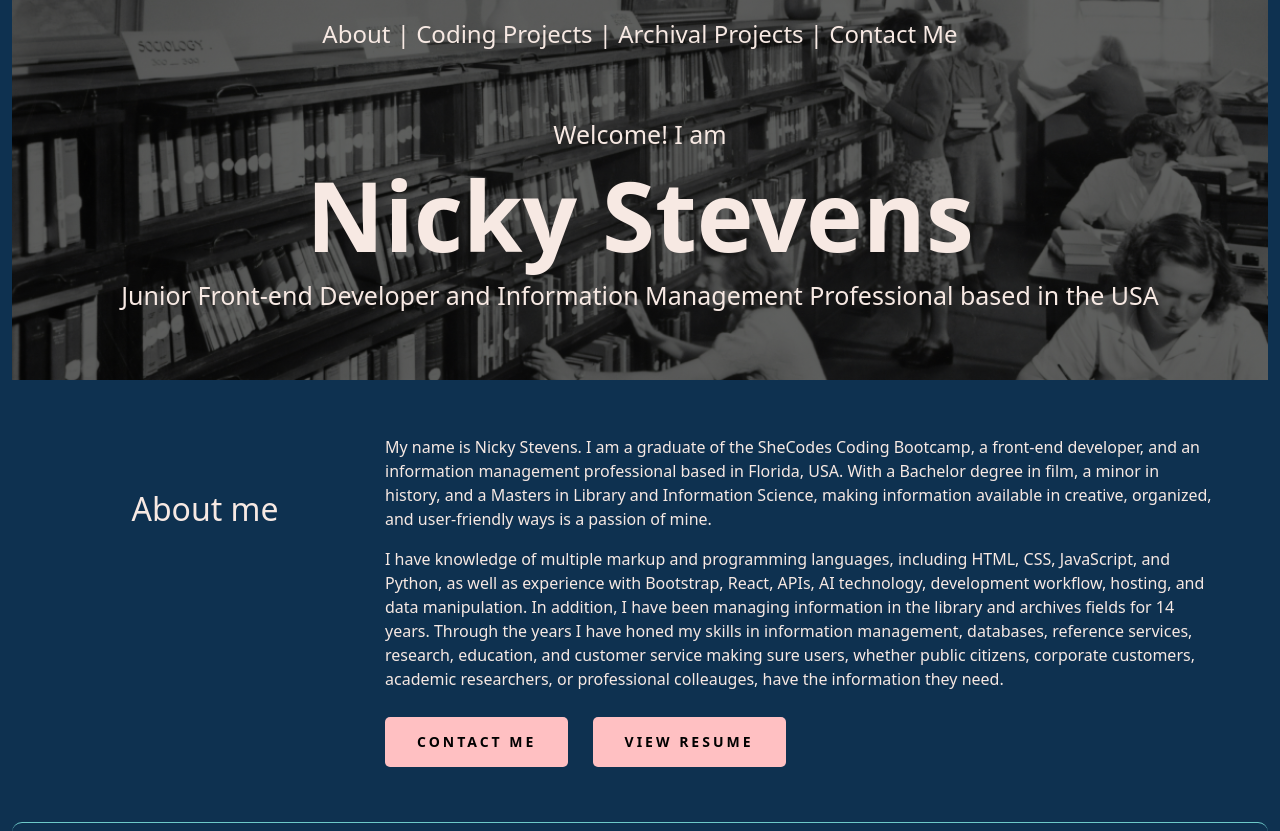
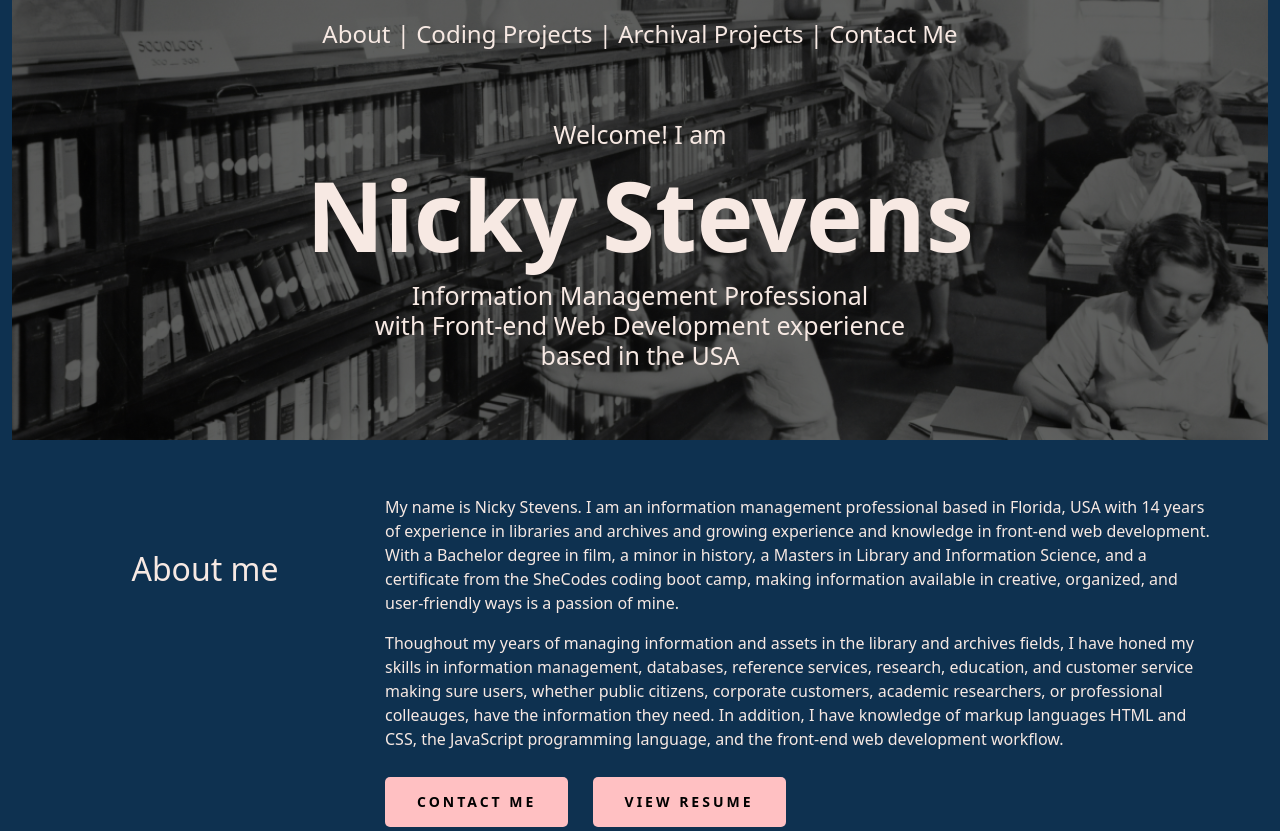
Before and after one commit to NicStevens/Portfolio, a plain HTML site: page index.html in a window 1280 px wide. Shown: the top 831 px of the page. Drawn offline with nearby package versions, Linux system fonts and the light colour scheme.

Commit message:
Updated About section and resume

```diff
--- a/index.html
+++ b/index.html
@@ -40,7 +40,11 @@
         <h2>Welcome! I am</h2>
         <h1>Nicky Stevens</h1>
         <h2 class="profession">
-          Junior Front-end Developer and Information Management Professional
+          Information Management Professional
+          <br />
+          with Front-end Web Development experience
+
+          <br />
           based in the USA
         </h2>
       </header>
@@ -52,27 +56,29 @@
           </div>
           <div class="about-me">
             <p id="about">
-              My name is Nicky Stevens. I am a graduate of the SheCodes Coding
-              Bootcamp, a front-end developer, and an information management
-              professional based in Florida, USA. With a Bachelor degree in
-              film, a minor in history, and a Masters in Library and Information
-              Science, making information available in creative, organized, and
-              user-friendly ways is a passion of mine.
+              My name is Nicky Stevens. I am an information management
+              professional based in Florida, USA with 14 years of experience in
+              libraries and archives and growing experience and knowledge in
+              front-end web development. With a Bachelor degree in film, a minor
+              in history, a Masters in Library and Information Science, and a
+              certificate from the SheCodes coding boot camp, making information
+              available in creative, organized, and user-friendly ways is a
+              passion of mine.
             </p>
             <p>
-              I have knowledge of multiple markup and programming languages,
-              including HTML, CSS, JavaScript, and Python, as well as experience
-              with Bootstrap, React, APIs, AI technology, development workflow,
-              hosting, and data manipulation. In addition, I have been managing
-              information in the library and archives fields for 14 years.
-              Through the years I have honed my skills in information
+              Thoughout my years of managing information and assets in the
+              library and archives fields, I have honed my skills in information
               management, databases, reference services, research, education,
               and customer service making sure users, whether public citizens,
               corporate customers, academic researchers, or professional
-              colleauges, have the information they need.
+              colleauges, have the information they need. In addition, I have
+              knowledge of markup languages HTML and CSS, the JavaScript
+              programming language, and the front-end web development workflow.
             </p>
             <a href="#contact">Contact Me</a>
-            <a href="/Stevens_Nicky_Resume.pdf" target="_blank">View Resume</a>
+            <a href="/Stevens_Nicky_Resume_11.2024.pdf" target="_blank"
+              >View Resume</a
+            >
           </div>
         </section>
 
```
Also changed, not shown: 2 other files.
